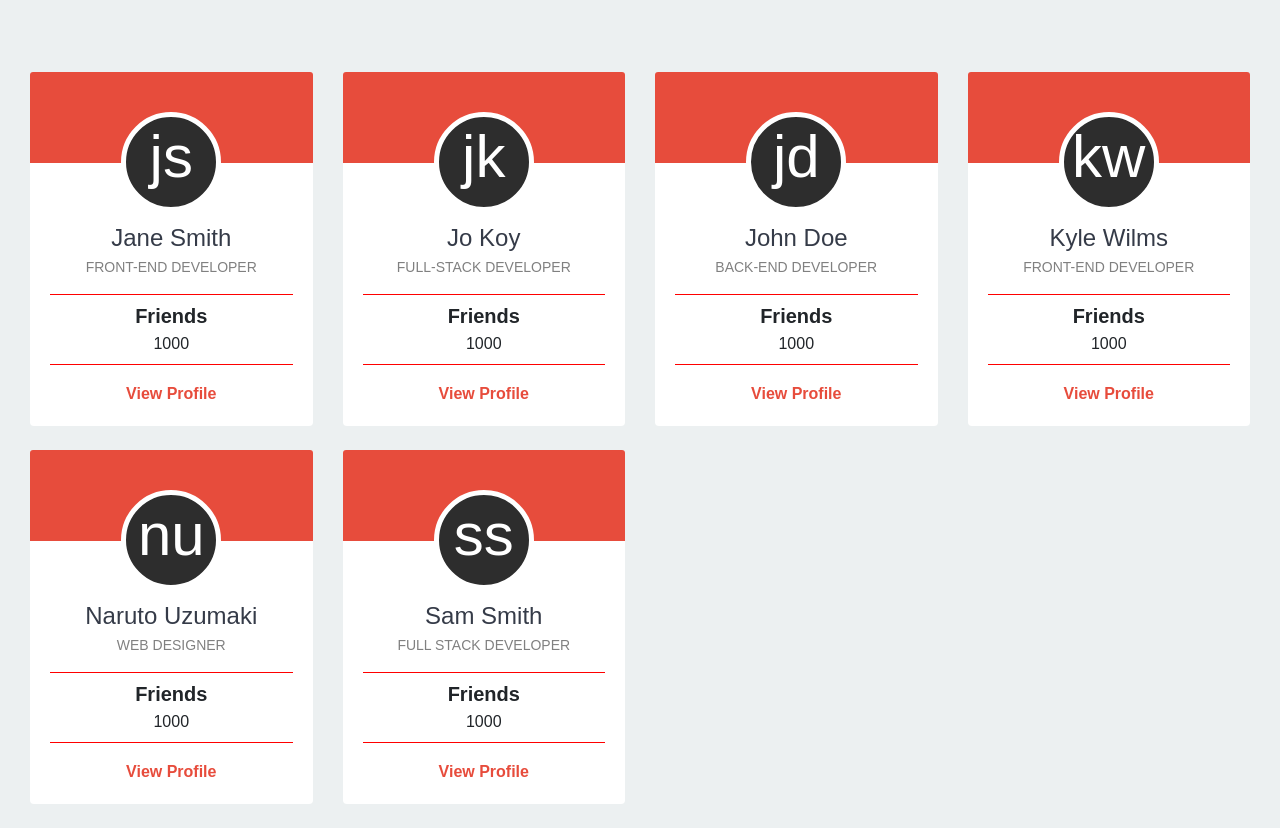
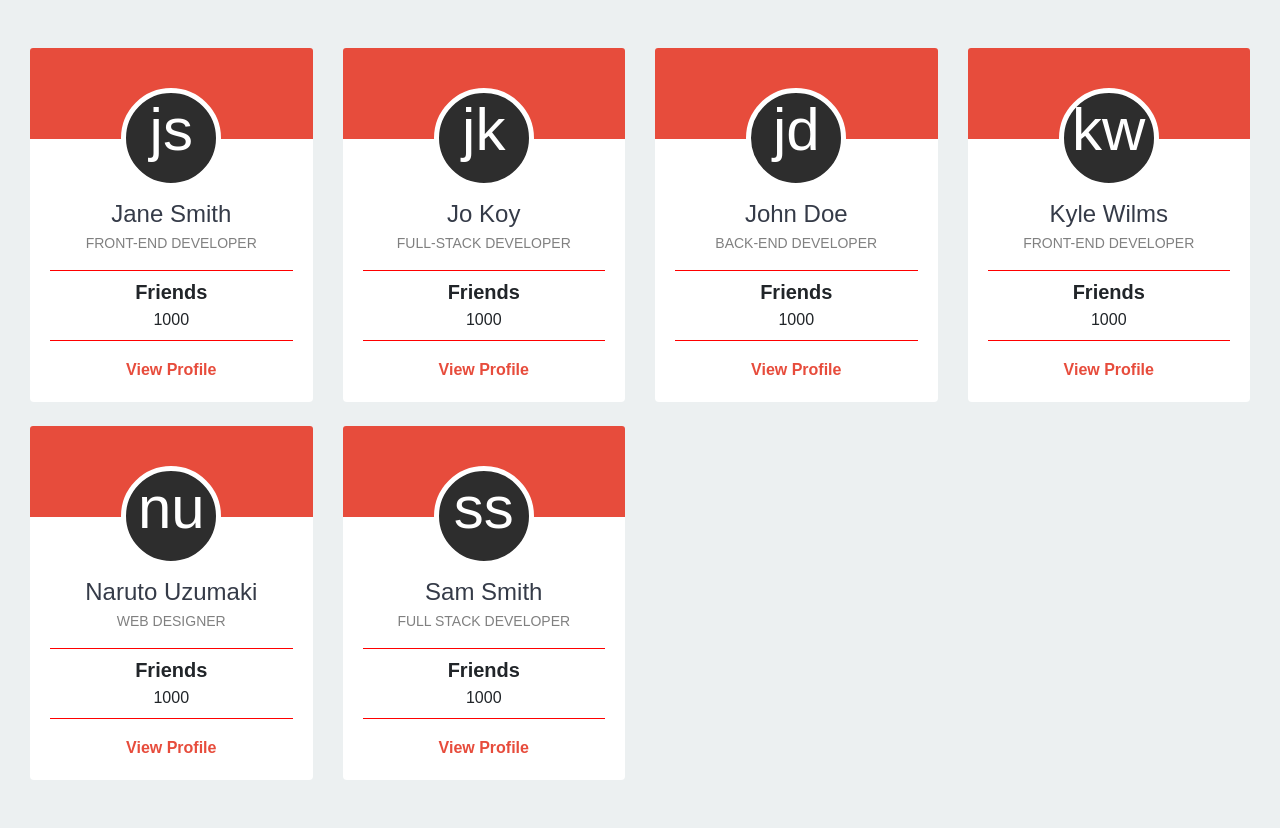
Before and after one commit to enrina-wilms/catalyst, a PHP site: page /developers.php in a window 1280 px wide. Shown: the part 56-884 px from the top of the page. Before the commit the page ends 860 px from the top, so only its background shows below. Run offline with PHP 8.4, Linux system fonts and the light colour scheme; data comes from the database, SQL or seed files in the repository; some libraries are stand-ins or nearby versions; some web fonts are replaced.

Commit message:
minor fixes

```diff
--- a/css/style.css
+++ b/css/style.css
@@ -464,7 +464,7 @@ p.card-text{
 
 .profile-initials {
 	position: relative;
-	top: 25px;
+	top: 22px;
 	font-size: 60px;
 	line-height: 30px;
 	color: #fff;
--- a/includes/developers/developers.php
+++ b/includes/developers/developers.php
@@ -14,9 +14,7 @@ $list = $profileObj->getAllProfile($db);
 
 ?>
 
-<br>
-<br>
-<div class="container-fluid">
+<div class="container-fluid mt-4">
 	<div class="row">
 
 <!--		<div class="card-deck" style="width:100%;">-->
@@ -25,7 +23,8 @@ $list = $profileObj->getAllProfile($db);
 <!--		</div>-->
 		</div>
 	</div>
-
+	<br>
+	<br>
 	<?php
 require_once 'footer.php';
 
--- a/includes/developers/list-developers.php
+++ b/includes/developers/list-developers.php
@@ -2,10 +2,9 @@
 
 foreach($list as $profile) {
 
-//	//DATE WHEN THE profile WAS CREATED
-//	$datePosted = date('l, F d, Y', strtotime($profile->date_post));
-//
 	//GETTING FIRSTNAME AND LASTNAME FOR USERS NAME AND INITIALS TO BE DISPLAY SO USER WILL KNOW WHO OWNS THE POSTS
+	$fullName = ucfirst($profile->fname) .' '. ucfirst($profile->lname);
+
 	$fName = $profile->fname;
 	$lName = $profile->lname;
 
@@ -28,7 +27,7 @@ foreach($list as $profile) {
                 </div>
             </div>
             <div class="card-body text-center">
-                <a href="../developers/profile.php?id='.$profile->id.'" class="dev-h3"><h4>'.($profile->fname). ' ' . $profile->lname.'</h4></a>
+                <a href="../developers/profile.php?id='.$profile->id.'"><h4>'.ucfirst($fName). ' '. ucfirst($lName).'</h4></a>
                 <p class="mt-n1 mb-3 mentor-title">'.$profile->position.'</p>
                 <hr>
                 <h6 class="mentor-num mb-1">Friends</h6>
--- a/includes/userProfile/user-profile.php
+++ b/includes/userProfile/user-profile.php
@@ -136,7 +136,7 @@ require_once MODELS_STATUS_PATH . "/status.php";
 			<div class="tab-content" id="nav-tabContent">
 
 				<!--FEEDS TAB CONTAINER-->
-				<div class="tab-pane fade show active" id="nav-feeds" role="tabpanel" aria-labelledby="nav-feeds-tab">
+				<div class="tab-pane fade" id="nav-feeds" role="tabpanel" aria-labelledby="nav-feeds-tab">
 
 
 					<h5 class="sidebar-h5" style="background:white;">Share Your Status
@@ -165,7 +165,7 @@ require_once MODELS_STATUS_PATH . "/status.php";
 				</div>
 
 				<!--ABOUT TAB CONTAINER-->
-				<div class="tab-pane fade" id="nav-about" role="tabpanel" aria-labelledby="nav-about-tab">
+				<div class="tab-pane fade show active" id="nav-about" role="tabpanel" aria-labelledby="nav-about-tab">
 
 					<!--EXPERIENCE SECTION-->
 					<div class="card main-profile-card">
```
